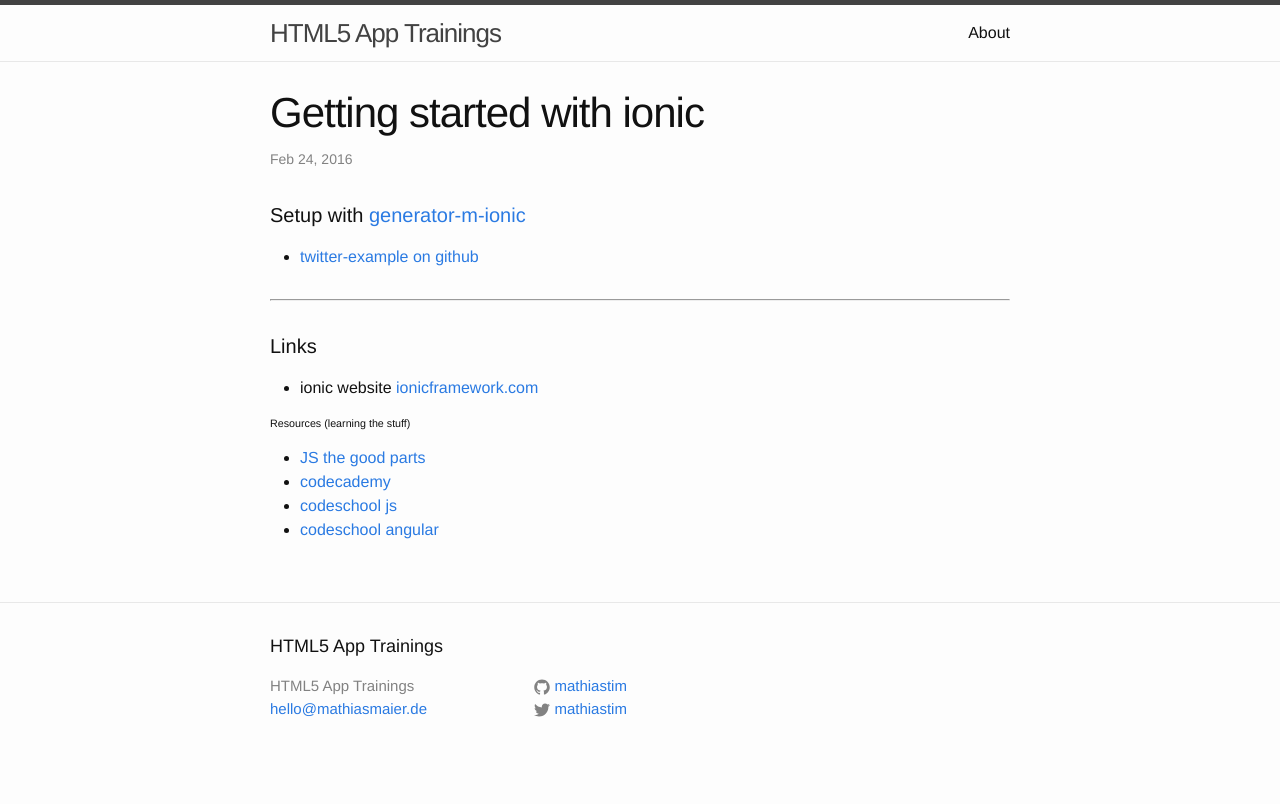
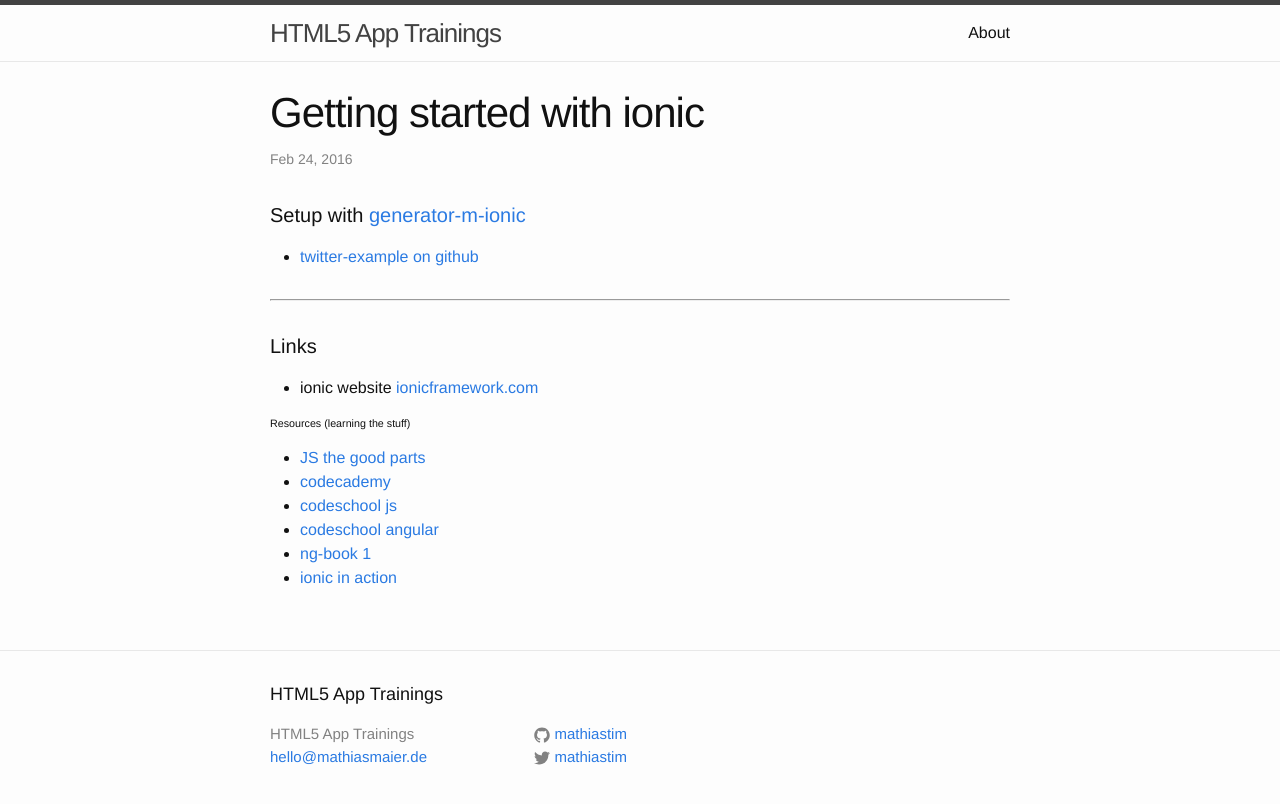
Before and after one commit to MathiasTim/html5-app-training, a Jekyll site: the page built from _posts/2016-02-24-getting-started-with-ionic.md, in a window 1280 px wide. Shown: the top 804 px of the page. Built offline with Jekyll 4.4.1, drawn with Linux system fonts in a browser that asks for light colours.

Commit message:
Update 2016-02-24-getting-started-with-ionic.md

```diff
--- a/_posts/2016-02-24-getting-started-with-ionic.md
+++ b/_posts/2016-02-24-getting-started-with-ionic.md
@@ -21,3 +21,5 @@ categories: ionic
 - [codecademy](https://www.codecademy.com/learn/javascript)
 - [codeschool js](https://www.codeschool.com/learn/javascript)
 - [codeschool angular](http://campus.codeschool.com/courses/shaping-up-with-angular-js/intro)
+- [ng-book 1](https://www.ng-book.com/)
+- [ionic in action](https://www.manning.com/books/ionic-in-action)
```
